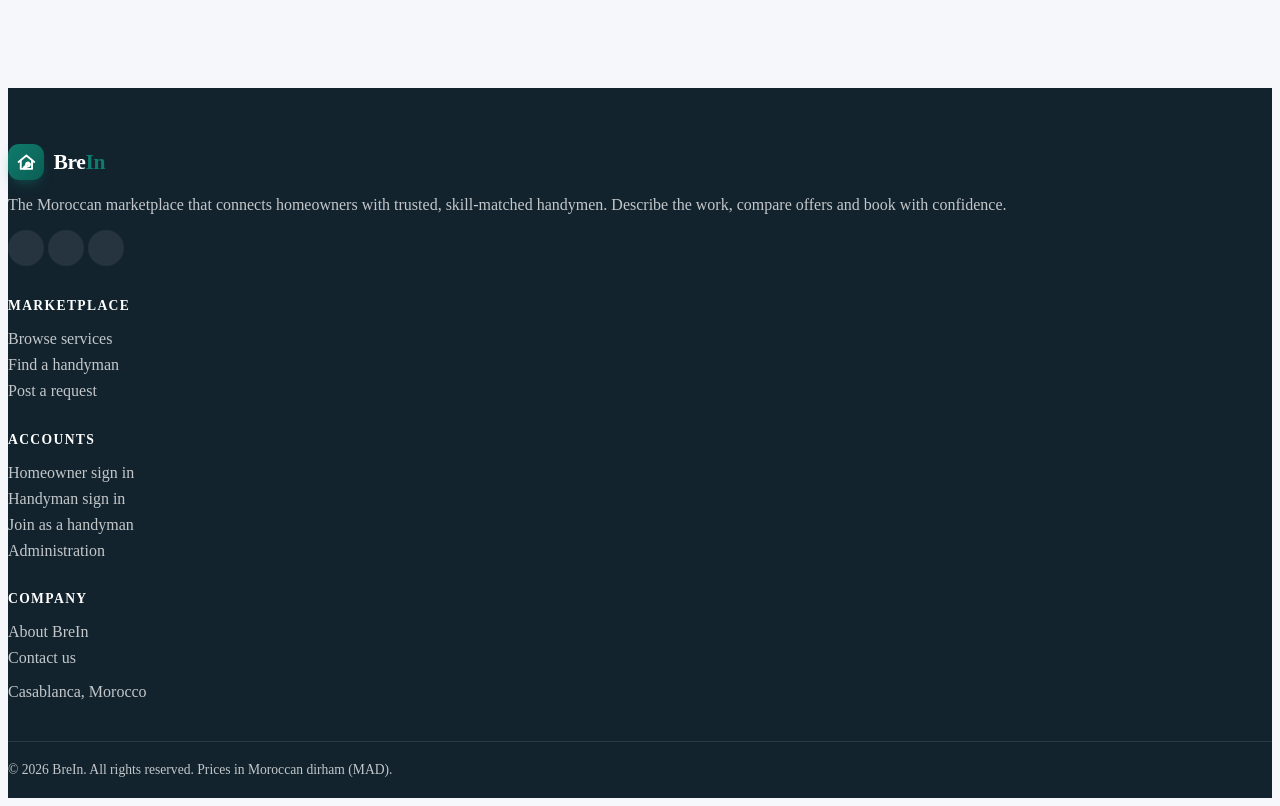
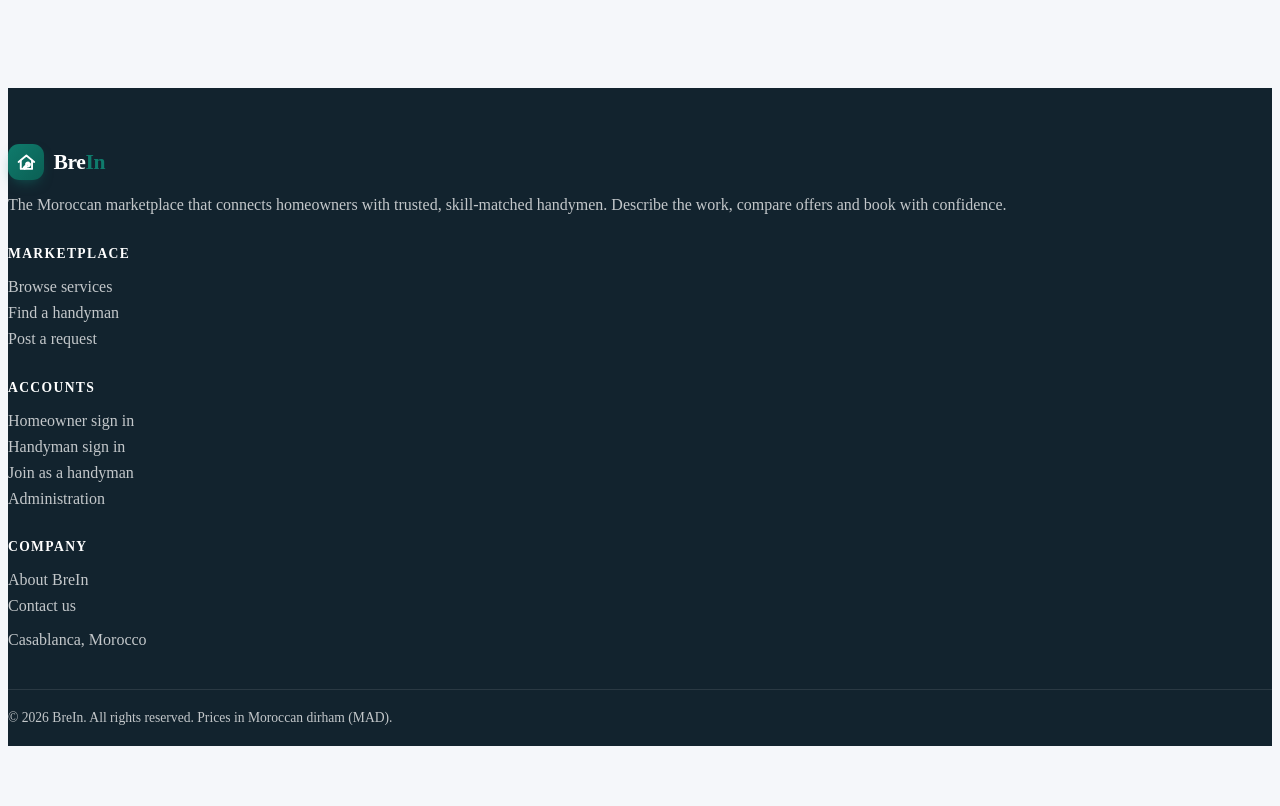
Before and after one commit to hichamid4/berin, a Laravel app: page /services in a window 1280 px wide. Shown: the part 3541-4347 px from the top of the page. After the commit the page ends 4287 px from the top, so only its background shows below. Run offline with Laravel 12, Linux system fonts and the light colour scheme; data comes from the database, SQL or seed files in the repository; style sheets or scripts are compiled from the project's sources.

Commit message:
Remove placeholder social links from the public footer
BreIn has no social accounts, so the icons linked nowhere.

Co-Authored-By: Claude Opus 5.5 <noreply@anthropic.com>

```diff
--- a/resources/views/layouts/public.blade.php
+++ b/resources/views/layouts/public.blade.php
@@ -71,11 +71,6 @@
             <div class="col-lg-4">
                 <a class="brand mb-3" href="{{ route('home') }}"><x-brand-mark /><span>Bre<em>In</em></span></a>
                 <p class="mb-3">The Moroccan marketplace that connects homeowners with trusted, skill-matched handymen. Describe the work, compare offers and book with confidence.</p>
-                <div class="social-links d-flex gap-2">
-                    <a href="#" aria-label="Facebook"><i class="bi bi-facebook"></i></a>
-                    <a href="#" aria-label="Instagram"><i class="bi bi-instagram"></i></a>
-                    <a href="#" aria-label="LinkedIn"><i class="bi bi-linkedin"></i></a>
-                </div>
             </div>
             <div class="col-6 col-lg-2">
                 <h6>Marketplace</h6>
```
